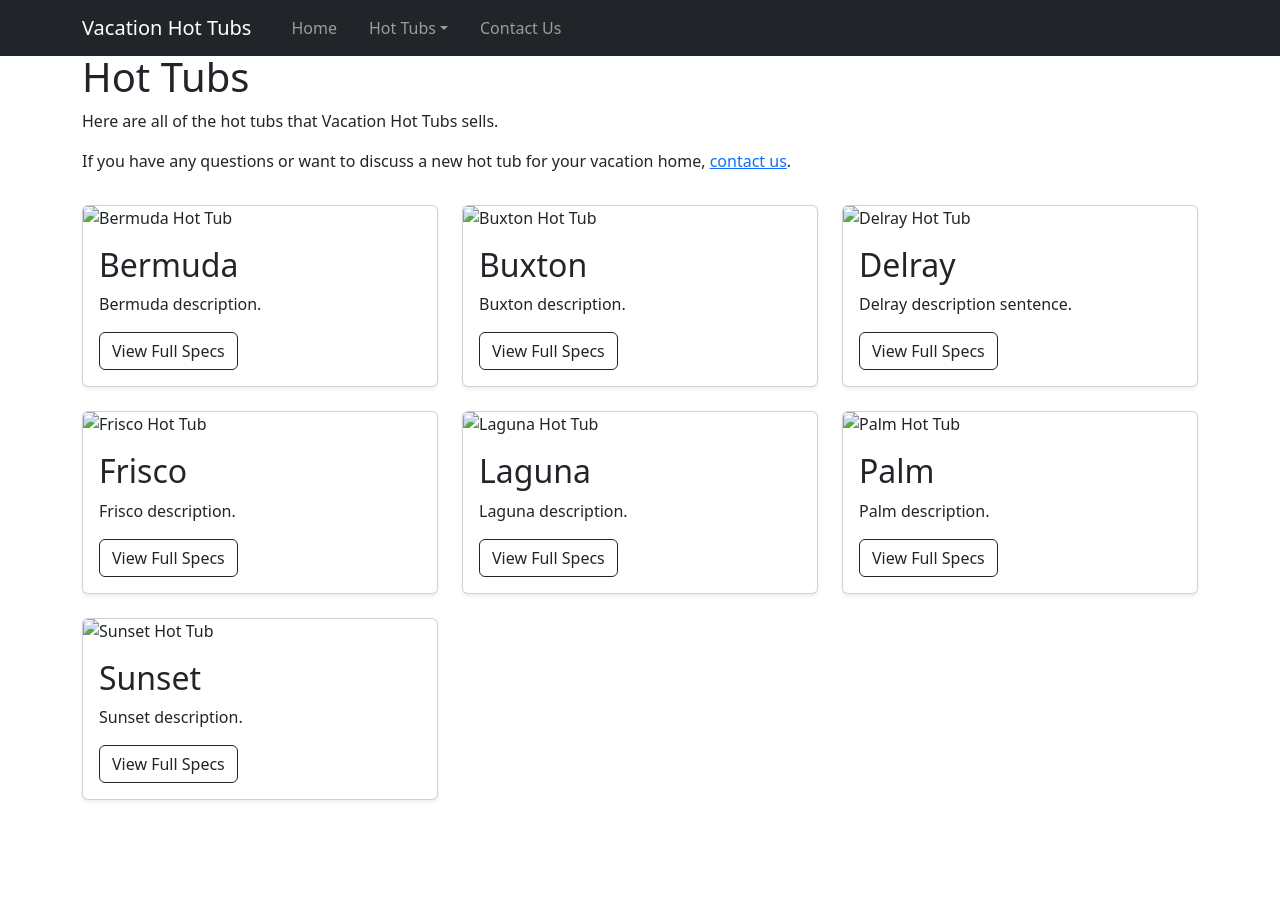
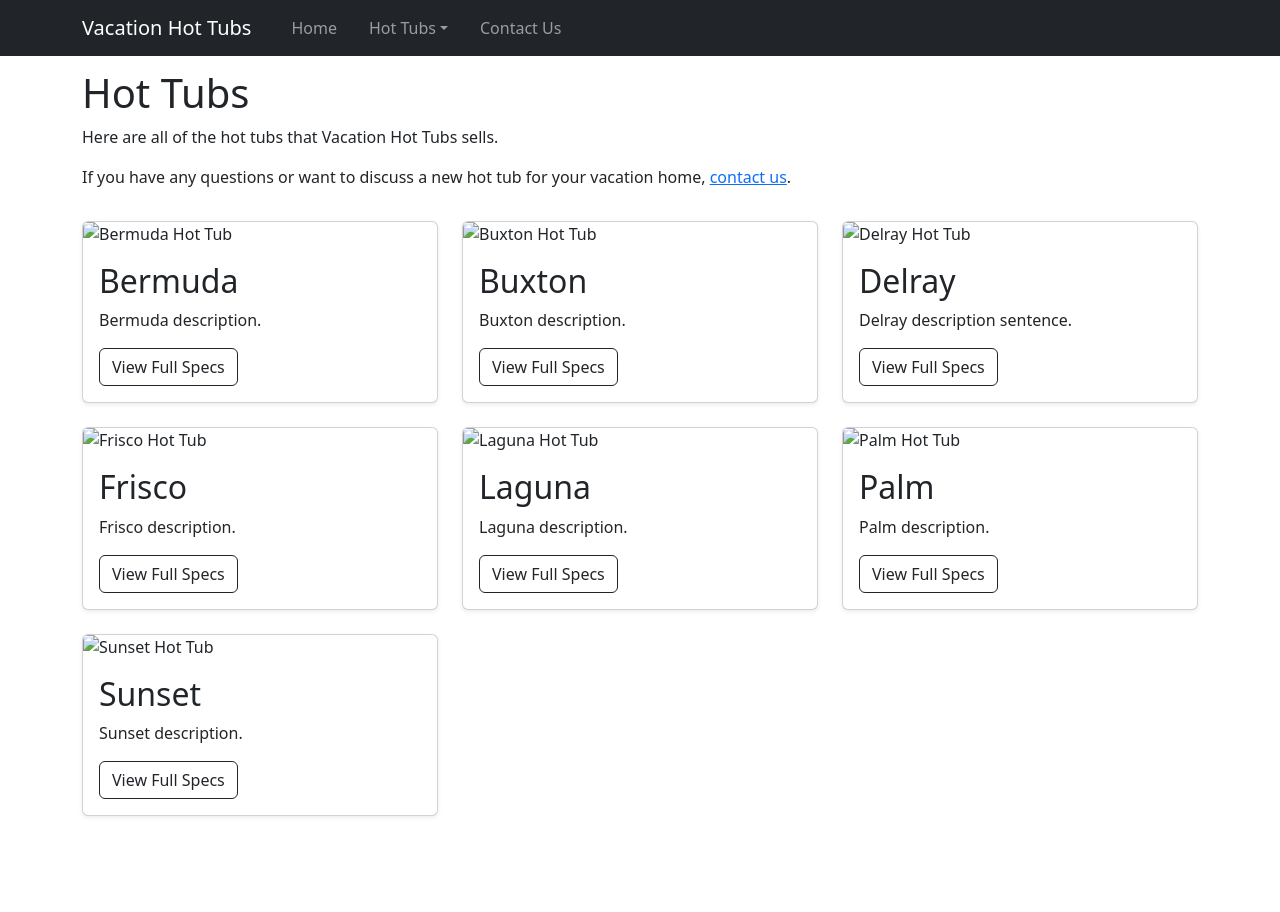
Before and after one commit to vacationhottubs/vacationhottubs.github.io, a Jekyll site: the page built from hot-tubs/index.html, in a window 1280 px wide. Built offline with Jekyll 4.4.1, drawn with Linux system fonts in a browser that asks for light colours.

Commit message:
Update index.html

```diff
--- a/hot-tubs/index.html
+++ b/hot-tubs/index.html
@@ -5,7 +5,7 @@
 excerpt: The full collection of hot tubs that Vacation Hot Tubs sells.
 ---
 
-        <h1 class="fw-light">Hot Tubs</h1>
+        <h1 class="fw-light pt-3">Hot Tubs</h1>
         <p>Here are all of the hot tubs that Vacation Hot Tubs sells.</p>
         <p>If you have any questions or want to discuss a new hot tub for your vacation home, <a href="/contact-us/">contact us</a>.</p>
         <div class="row row-cols-1 row-cols-sm-2 row-cols-lg-3 g-4 pt-3">
```
